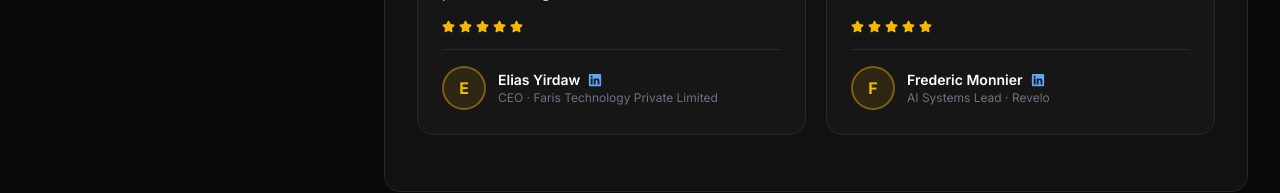
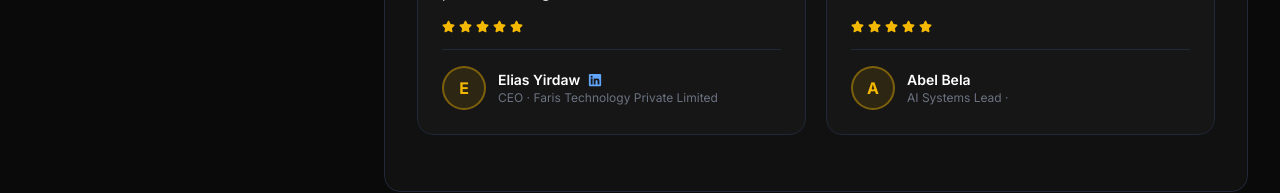
Before and after one commit to Lib1221/Liben_Adugna, a React (Vite) app: page / in a window 1280 px wide. Shown: the part 2954-3147 px from the top of the page. Built offline with nearby package versions, Linux system fonts and the light colour scheme; no server answers.

Commit message:
Update TestimonialsSection.tsx

```diff
--- a/src/components/sections/TestimonialsSection.tsx
+++ b/src/components/sections/TestimonialsSection.tsx
@@ -24,12 +24,12 @@ const testimonials: Testimonial[] = [
   },
   {
     id: 2,
-    name: "Frederic Monnier",
+    name: "Abel Bela",
     role: "AI Systems Lead",
-    company: "Revelo",
+    company: "",
     content: "Working with Liben on AI systems evaluation was a pleasure. His attention to detail in reviewing code and evaluating AI outputs for correctness and consistency greatly contributed to our quality standards. He brings both technical depth and clear communication.",
     rating: 5,
-    linkedin: "https://www.linkedin.com/in/fredericmonnier34090/",
+    linkedin: "",
   },
 ];
 
```
